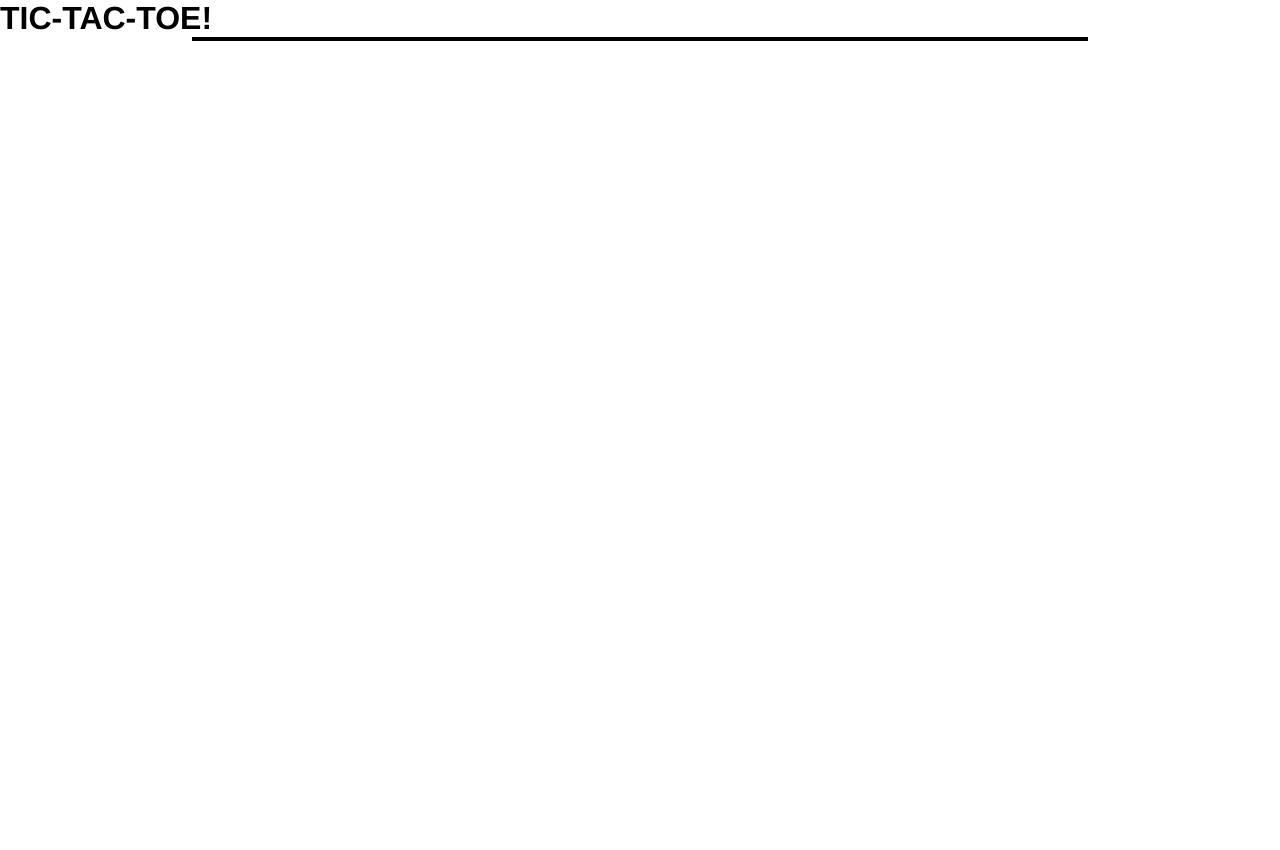
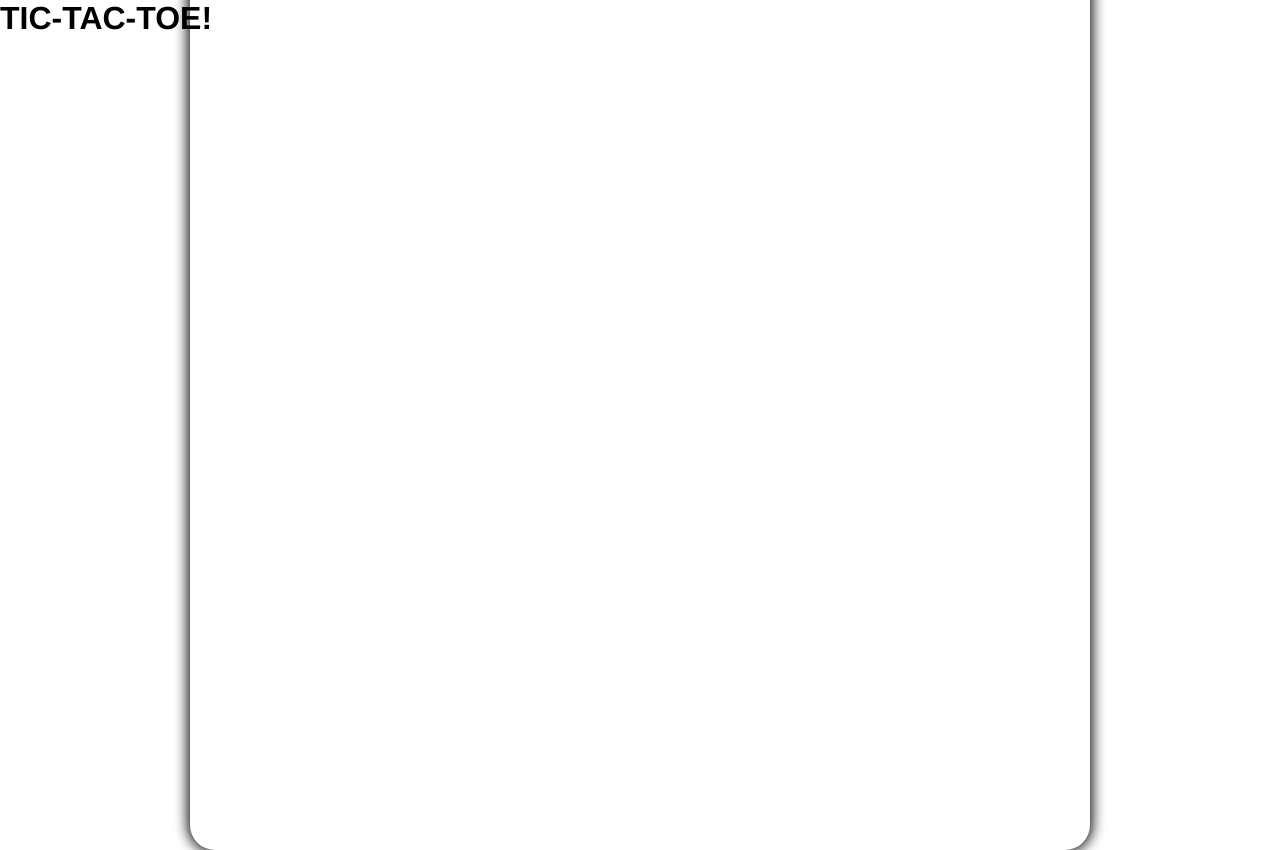
Before and after one commit to shakazulu9/Tic-Tac-Toe, a plain HTML site: page index.html in a window 1280 px wide. Before the commit the page ends 800 px from the top, so only its background shows below. Drawn offline with Linux system fonts and the light colour scheme.

Commit message:
grid/container

```diff
--- a/index.html
+++ b/index.html
@@ -5,7 +5,6 @@
     <meta http-equiv="X-UA-Compatible" content="IE=edge">
     <meta name="viewport" content="width=device-width, initial-scale=1.0">
     <title>Tic Tac Toe</title>
-    <script defer src="fight.js"></script>
     <link rel="stylesheet" href="style.css" />
 </head>
 <body>
@@ -28,5 +27,7 @@
         </div>
 
     </div>
+
+    <script defer src="fight.js"></script>
 </body>
 </html>
--- a/style.css
+++ b/style.css
@@ -5,10 +5,20 @@
     box-sizing: border-box;
   }
 
-  .board-container {
-    width: 70%;
-    background-color: blue;
-    margin: 0 auto;
-    font-size: 0;
-    border: 2px solid #000;
+.board-container {
+    width: 900px;
+    height: 900px;
+    padding: 50px;
+    box-shadow: 0px 0px 14px 2px black;
+    border-radius: 25px;
+    position: absolute;
+    top: 50%;
+    left: 50%;
+    transform: translate(-50%, -50%);
 }
+
+.game-board {
+    width: 800px;
+    height: 500px;
+    display: grid;
+}
```
